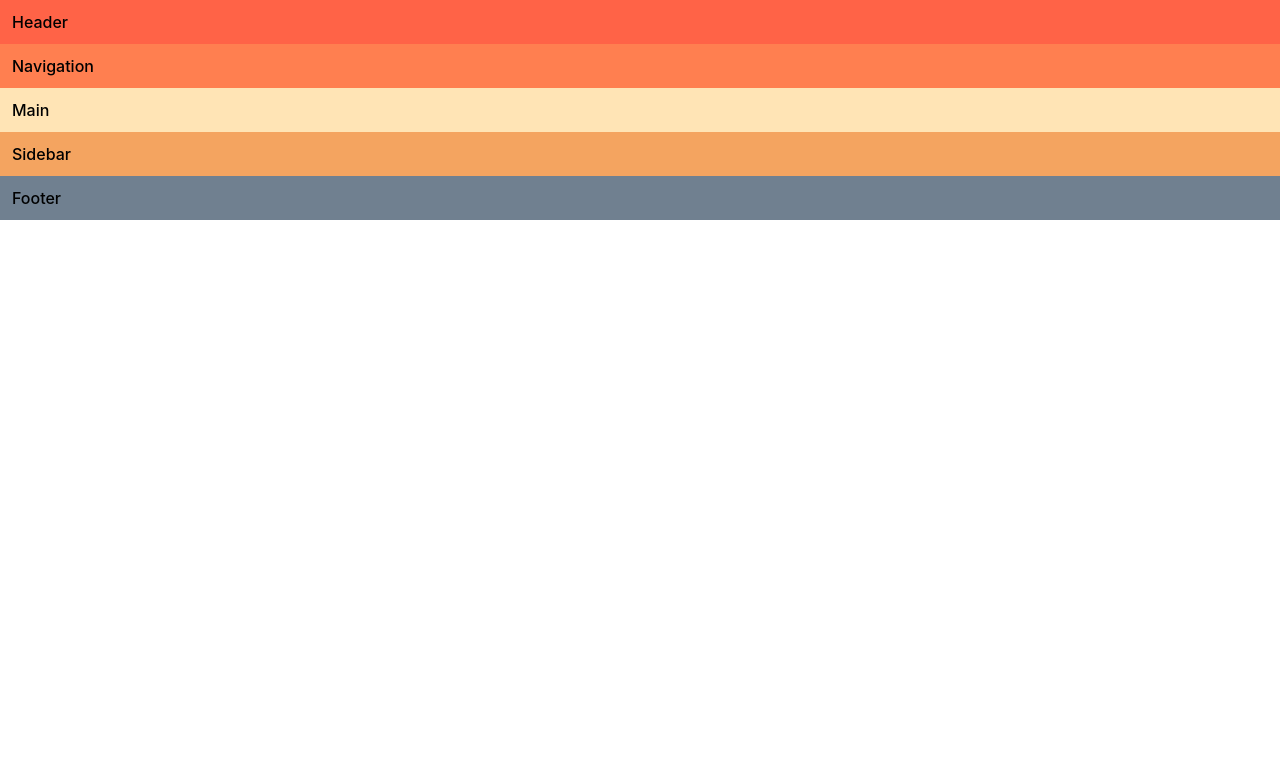
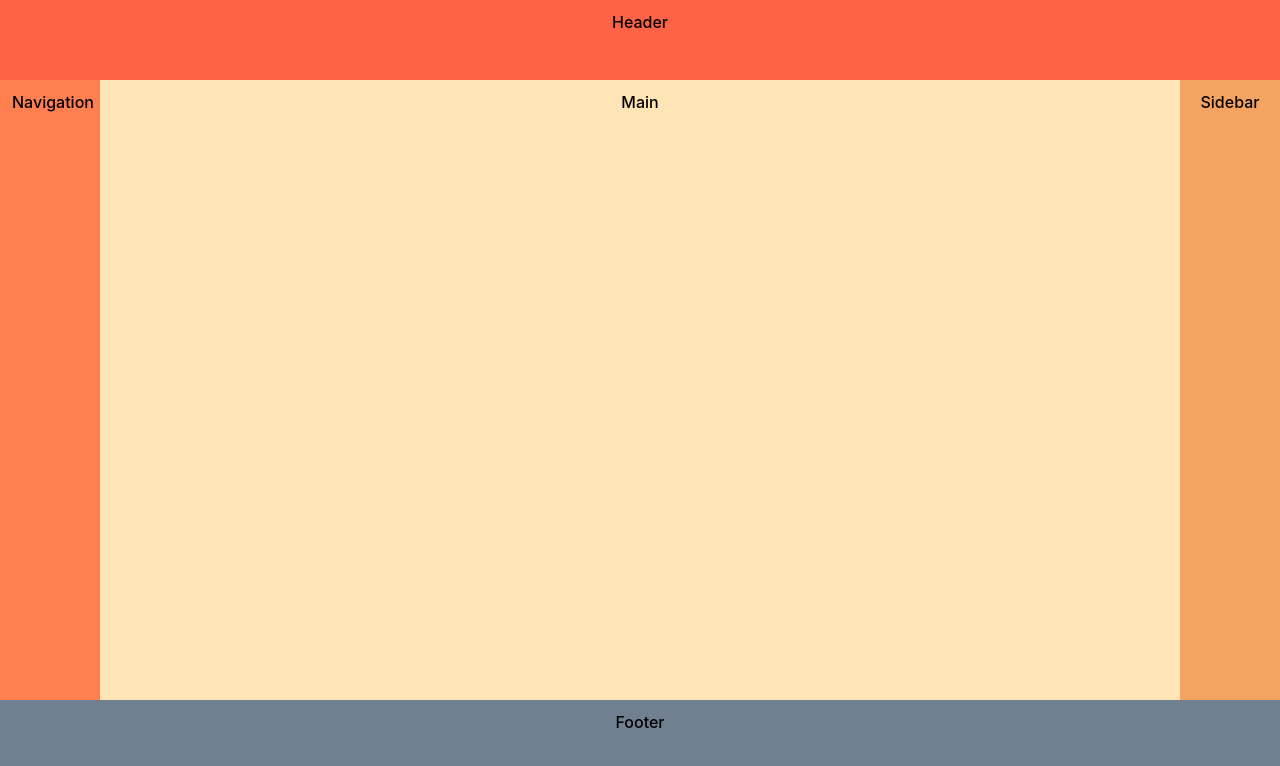
Before and after one commit to husamahmud/ps-react-tasks, a React (Create React App) app in the folder 1-task/: page / in a window 1280 px wide. Shown: the top 766 px of the page. Built offline with nearby package versions, Linux system fonts and the light colour scheme.

Commit message:
style : Implement the style of the page

```diff
--- a/1-task/package.json
+++ b/1-task/package.json
@@ -13,6 +13,7 @@
   },
   "scripts": {
     "start": "react-scripts start",
+    "dev" : "react-scripts start",
     "build": "react-scripts build",
     "test": "react-scripts test",
     "eject": "react-scripts eject"
--- a/1-task/src/App.js
+++ b/1-task/src/App.js
@@ -2,7 +2,7 @@ export default function App() {
   return (
     <>
       <header>Header</header>
-      <div>
+      <div className="container">
         <nav>Navigation</nav>
         <main>Main</main>
         <aside>Sidebar</aside>
--- a/1-task/src/index.css
+++ b/1-task/src/index.css
@@ -1,42 +1,14 @@
-* {
-	box-sizing: border-box;
-	padding: 0;
-	margin: 0;
+* {box-sizing: border-box;padding: 0;margin: 0;}
+body {
+	font-family: -apple-system, BlinkMacSystemFont, "Segoe UI", Roboto, Oxygen,
+    Ubuntu, Cantarell, "Fira Sans", "Droid Sans", "Helvetica Neue", sans-serif;font-weight: 500;
 }
-
-body {
-	font-family: -apple-system, BlinkMacSystemFont, 'Segoe UI', 'Roboto', 'Oxygen',
-	'Ubuntu', 'Cantarell', 'Fira Sans', 'Droid Sans', 'Helvetica Neue',
-	sans-serif;
-	font-weight: 500;
-}
-
-/* Edit the styles below to complete the task */
-
-header,
-nav,
-main,
-aside,
-footer {
-	padding: 12px;
-}
-
-header {
-	background-color: tomato;
-}
-
-nav {
-	background-color: coral;
-}
-
-main {
-	background-color: moccasin;
-}
-
-aside {
-	background-color: sandybrown;
-}
-
-footer {
-	background-color: slategray;
-}
+aside,footer,header,main,nav {padding: 12px;text-align: center;}
+header {background-color: tomato;height: 10vh;}
+.container {display: flex;min-height: calc(100vh - (10vh + 100px));}
+aside,nav {width: 100px;}
+nav {background-color: coral;}
+main {background-color: #ffe4b5;flex-grow: 1;}
+aside {background-color: #f4a460;}
+footer {background-color: #708090;height: 100px;}
+@media (max-width: 768px) {.container {flex-direction: column;}aside,nav {width: 100%;}}
```
